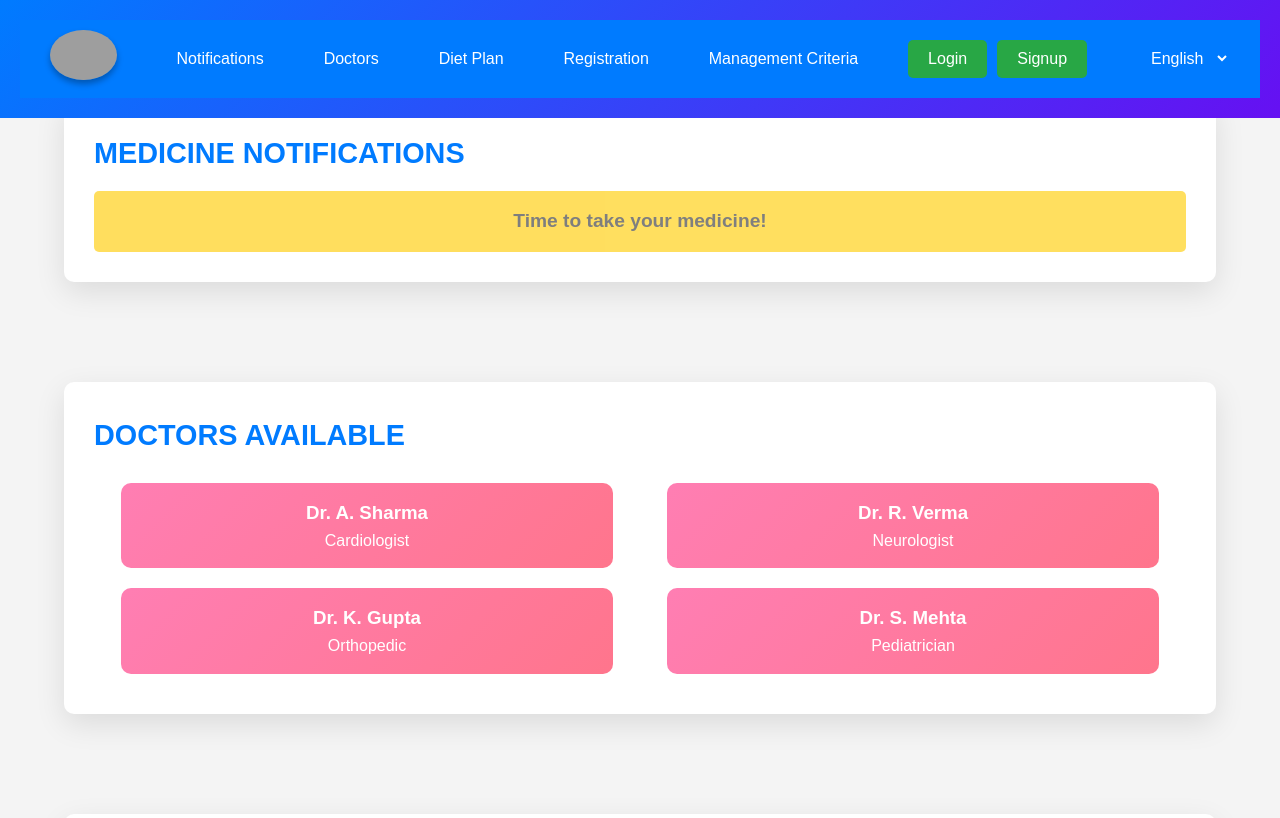
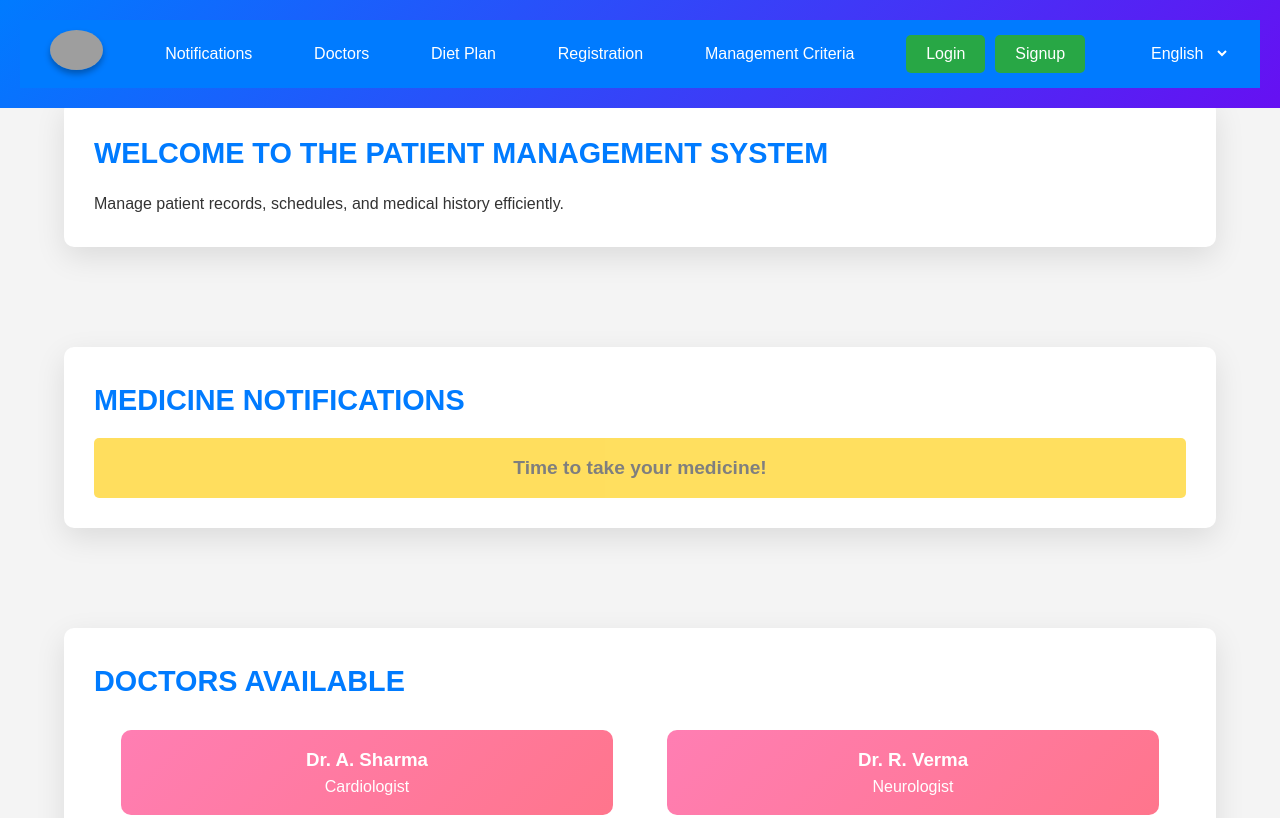
Before and after one commit to abhishek5660/innovation, a plain HTML site: page index.html in a window 1280 px wide. Shown: the top 818 px of the page. Drawn offline with Linux system fonts and the light colour scheme; grey boxes are pictures that could not be loaded.

Commit message:
Update index.html

```diff
--- a/index.html
+++ b/index.html
@@ -17,7 +17,7 @@
             <ul class="navbar">
                 <li class="logo">
                     <a href="#">
-                        <img src="https://is1-ssl.mzstatic.com/image/thumb/Purple128/v4/85/99/59/85995914-780b-e6a0-5d99-f305784e0d4e/source/512x512bb.jpg" alt="Logo">
+                        <img src="https://is1-ssl.mzstatic.com/image/thumb/Purple128/v4/85/99/59/85995914-780b-e6a0-5d99-f305784e0d4e/source/512x512bb.jpg" alt="Logo" style="height: 40px;">
                     </a>
                 </li>
                 <li><a href="#notifications">Notifications</a></li>
@@ -41,6 +41,10 @@
         </nav>
     </header>
 
+    <section>
+        <h2>Welcome to the Patient Management System</h2>
+        <p>Manage patient records, schedules, and medical history efficiently.</p>
+    </section>
     <section id="notifications">
         <h2>Medicine Notifications</h2>
         <p id="medicineAlert">Time to take your medicine!</p>
```
